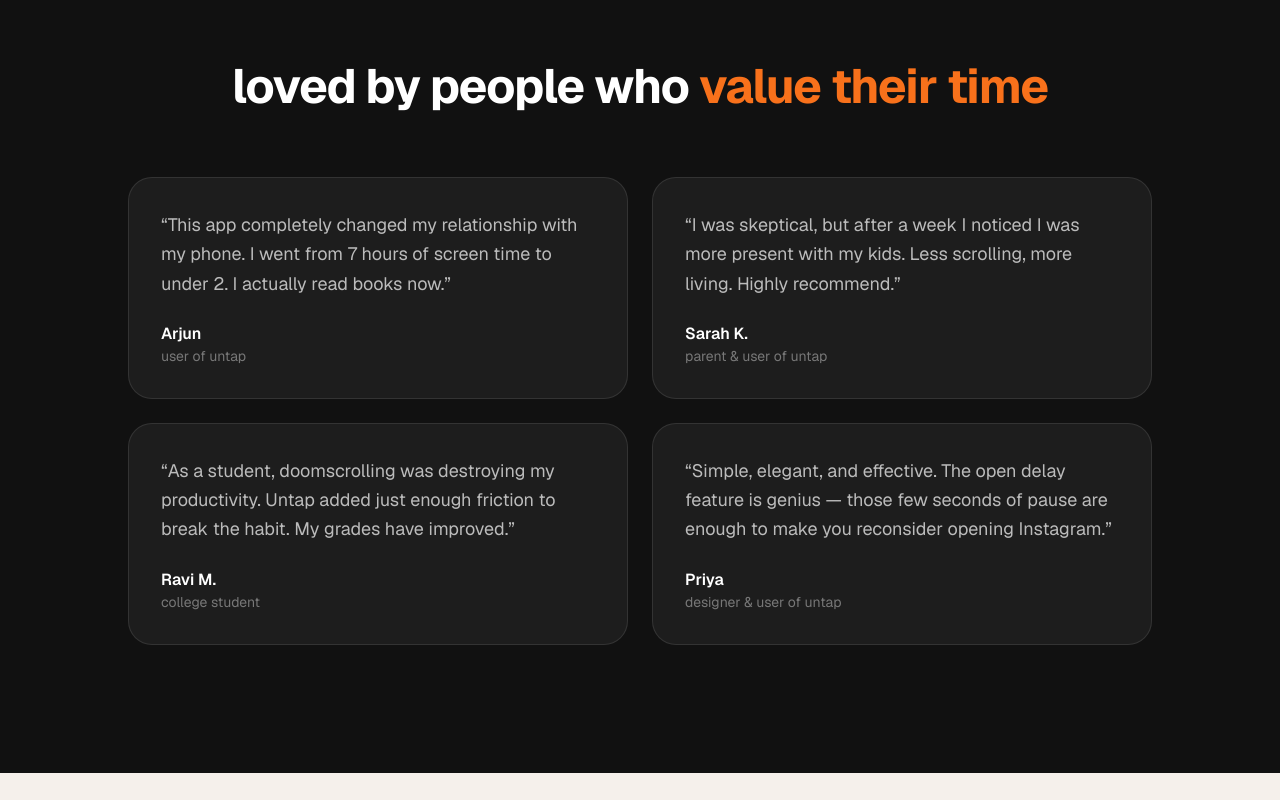
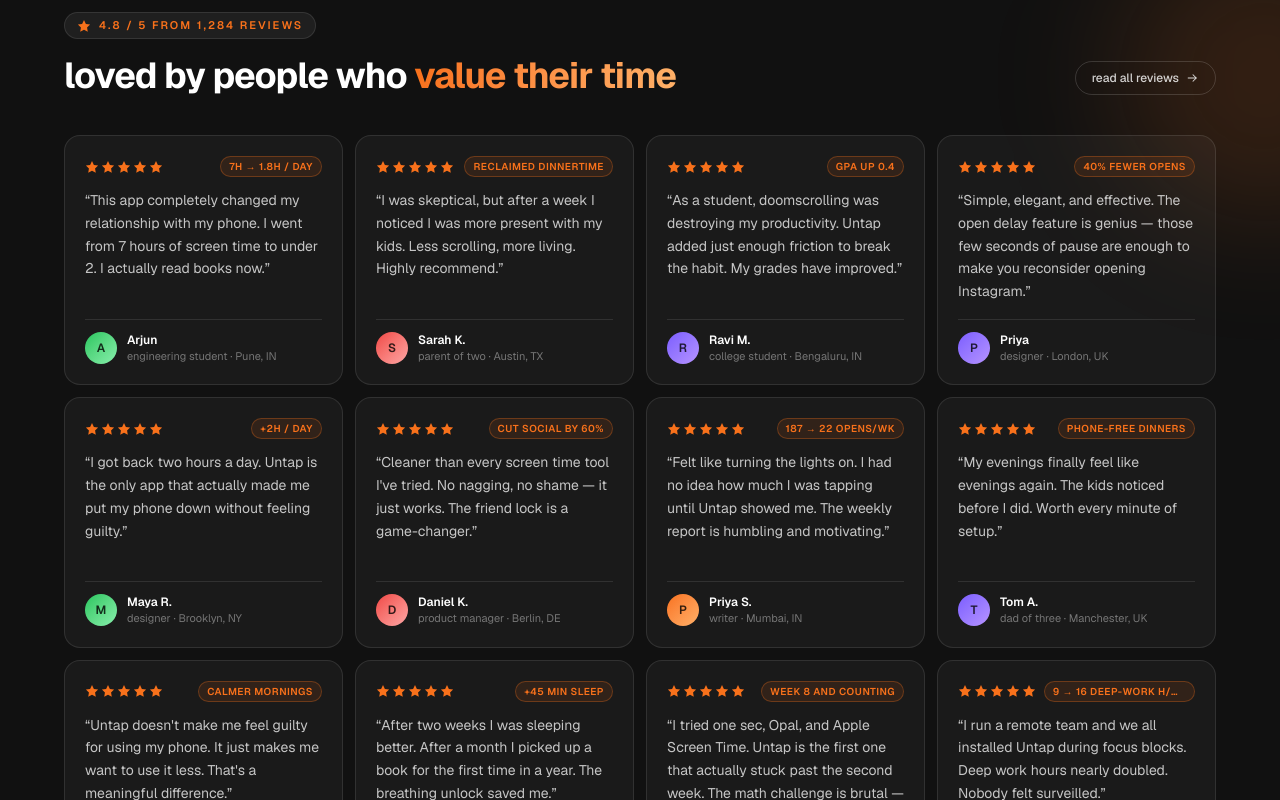
Before and after one commit to vishalpawar048/getuntap, a Next.js app: page / in a window 1280 px wide. Shown: the part 3580-4380 px from the top of the page. Built offline with nearby package versions, Linux system fonts and the light colour scheme.

Commit message:
added reviews

```diff
--- a/app/page.tsx
+++ b/app/page.tsx
@@ -14,25 +14,110 @@
     quote:
       "This app completely changed my relationship with my phone. I went from 7 hours of screen time to under 2. I actually read books now.",
     name: "Arjun",
-    title: "user of untap",
+    title: "engineering student",
+    location: "Pune, IN",
+    stars: 5,
+    result: "7h → 1.8h / day",
+    featured: true,
   },
   {
     quote:
       "I was skeptical, but after a week I noticed I was more present with my kids. Less scrolling, more living. Highly recommend.",
     name: "Sarah K.",
-    title: "parent & user of untap",
+    title: "parent of two",
+    location: "Austin, TX",
+    stars: 5,
+    result: "Reclaimed dinnertime",
   },
   {
     quote:
       "As a student, doomscrolling was destroying my productivity. Untap added just enough friction to break the habit. My grades have improved.",
     name: "Ravi M.",
     title: "college student",
+    location: "Bengaluru, IN",
+    stars: 5,
+    result: "GPA up 0.4",
   },
   {
     quote:
       "Simple, elegant, and effective. The open delay feature is genius — those few seconds of pause are enough to make you reconsider opening Instagram.",
     name: "Priya",
-    title: "designer & user of untap",
+    title: "designer",
+    location: "London, UK",
+    stars: 5,
+    result: "40% fewer opens",
+  },
+  {
+    quote:
+      "I got back two hours a day. Untap is the only app that actually made me put my phone down without feeling guilty.",
+    name: "Maya R.",
+    title: "designer",
+    location: "Brooklyn, NY",
+    stars: 5,
+    result: "+2h / day",
+  },
+  {
+    quote:
+      "Cleaner than every screen time tool I've tried. No nagging, no shame — it just works. The friend lock is a game-changer.",
+    name: "Daniel K.",
+    title: "product manager",
+    location: "Berlin, DE",
+    stars: 5,
+    result: "Cut social by 60%",
+  },
+  {
+    quote:
+      "Felt like turning the lights on. I had no idea how much I was tapping until Untap showed me. The weekly report is humbling and motivating.",
+    name: "Priya S.",
+    title: "writer",
+    location: "Mumbai, IN",
+    stars: 5,
+    result: "187 → 22 opens/wk",
+  },
+  {
+    quote:
+      "My evenings finally feel like evenings again. The kids noticed before I did. Worth every minute of setup.",
+    name: "Tom A.",
+    title: "dad of three",
+    location: "Manchester, UK",
+    stars: 5,
+    result: "Phone-free dinners",
+  },
+  {
+    quote:
+      "Untap doesn't make me feel guilty for using my phone. It just makes me want to use it less. That's a meaningful difference.",
+    name: "Lina V.",
+    title: "therapist",
+    location: "Amsterdam, NL",
+    stars: 5,
+    result: "Calmer mornings",
+  },
+  {
+    quote:
+      "After two weeks I was sleeping better. After a month I picked up a book for the first time in a year. The breathing unlock saved me.",
+    name: "Amir J.",
+    title: "software engineer",
+    location: "Toronto, CA",
+    stars: 5,
+    result: "+45 min sleep",
+  },
+  {
+    quote:
+      "I tried one sec, Opal, and Apple Screen Time. Untap is the first one that actually stuck past the second week. The math challenge is brutal — perfect.",
+    name: "Sofía G.",
+    title: "marketer",
+    location: "Madrid, ES",
+    stars: 5,
+    result: "Week 8 and counting",
+  },
+  {
+    quote:
+      "I run a remote team and we all installed Untap during focus blocks. Deep work hours nearly doubled. Nobody felt surveilled.",
+    name: "Jordan P.",
+    title: "founder, design studio",
+    location: "remote",
+    stars: 5,
+    result: "9 → 16 deep-work h/wk",
   },
 ];
 
@@ -157,6 +242,86 @@
 ];
 
 const APP_URL = SITE_URL;
+
+type Testimonial = (typeof testimonials)[number];
+
+function Star({ className = "h-4 w-4" }: { className?: string }) {
+  return (
+    <svg
+      viewBox="0 0 20 20"
+      fill="currentColor"
+      aria-hidden
+      className={className}
+    >
+      <path d="M10 1.5l2.7 5.47 6.04.88-4.37 4.26 1.03 6.01L10 15.27l-5.4 2.84 1.03-6.01L1.26 7.85l6.04-.88L10 1.5z" />
+    </svg>
+  );
+}
+
+const avatarGradients = [
+  "from-[#f8711b] to-[#ffb067]",
+  "from-[#7c5cff] to-[#b793ff]",
+  "from-[#22c55e] to-[#86efac]",
+  "from-[#06b6d4] to-[#67e8f9]",
+  "from-[#ef4444] to-[#fca5a5]",
+  "from-[#eab308] to-[#fde68a]",
+];
+
+function gradientForName(name: string) {
+  let hash = 0;
+  for (let i = 0; i < name.length; i++) {
+    hash = (hash * 31 + name.charCodeAt(i)) | 0;
+  }
+  return avatarGradients[Math.abs(hash) % avatarGradients.length];
+}
+
+function TestimonialCard({ testimonial }: { testimonial: Testimonial }) {
+  const initial = testimonial.name.charAt(0).toUpperCase();
+  const gradient = gradientForName(testimonial.name);
+
+  return (
+    <figure className="group relative flex flex-col rounded-2xl border border-white/10 bg-white/[0.04] p-5 transition duration-300 hover:border-white/20 hover:bg-white/[0.07]">
+      <div className="flex items-center justify-between gap-2">
+        <div
+          role="img"
+          aria-label={`Rated ${testimonial.stars} out of 5 stars`}
+          className="flex gap-0.5 text-[var(--accent)]"
+        >
+          {Array.from({ length: testimonial.stars }).map((_, i) => (
+            <Star key={i} className="h-3.5 w-3.5" />
+          ))}
+        </div>
+        {testimonial.result ? (
+          <span className="truncate rounded-full border border-[var(--accent)]/30 bg-[var(--accent)]/10 px-2 py-0.5 text-[10px] font-semibold uppercase tracking-wider text-[var(--accent)]">
+            {testimonial.result}
+          </span>
+        ) : null}
+      </div>
+
+      <blockquote className="mt-3 flex-1 text-sm leading-relaxed text-white/75">
+        <p>&ldquo;{testimonial.quote}&rdquo;</p>
+      </blockquote>
+
+      <figcaption className="mt-4 flex items-center gap-2.5 border-t border-white/10 pt-3">
+        <span
+          aria-hidden
+          className={`grid h-8 w-8 place-items-center rounded-full bg-gradient-to-br ${gradient} text-xs font-semibold text-black/80`}
+        >
+          {initial}
+        </span>
+        <div className="min-w-0">
+          <p className="truncate text-xs font-semibold text-white">
+            {testimonial.name}
+          </p>
+          <p className="truncate text-[11px] text-white/40">
+            {testimonial.title}
+            {testimonial.location ? ` · ${testimonial.location}` : ""}
+          </p>
+        </div>
+      </figcaption>
+    </figure>
+  );
+}
 
 export default async function Home() {
   const qrSvg = await QRCode.toString(APP_URL, {
@@ -523,27 +688,51 @@
       </section>
 
       {/* Testimonials - dark section */}
-      <section className="section-dark px-6 py-24 sm:py-32">
-        <div className="mx-auto max-w-5xl">
-          <h2 className="text-center text-4xl font-bold leading-[1.1] tracking-tight lowercase text-white sm:text-5xl">
-            loved by people who{" "}
-            <span className="text-[var(--accent)]">value their time</span>
-          </h2>
+      <section
+        aria-labelledby="testimonials-heading"
+        className="section-dark relative isolate overflow-hidden px-6 py-16 sm:py-20"
+      >
+        <div className="absolute -right-32 top-0 -z-10 h-72 w-72 rounded-full bg-[var(--accent)]/15 blur-3xl" />
 
-          <div className="mt-16 grid gap-6 sm:grid-cols-2">
+        <div className="mx-auto max-w-6xl">
+          <div className="flex flex-col items-start gap-4 sm:flex-row sm:items-end sm:justify-between">
+            <div>
+              <span className="inline-flex items-center gap-2 rounded-full border border-white/10 bg-white/[0.06] px-3 py-1 text-[11px] font-semibold uppercase tracking-[0.18em] text-[var(--accent)]">
+                <Star className="h-3.5 w-3.5" />
+                4.8 / 5 from 1,284 reviews
+              </span>
+              <h2
+                id="testimonials-heading"
+                className="mt-4 max-w-2xl text-balance text-3xl font-bold leading-[1.1] tracking-tight lowercase text-white sm:text-4xl"
+              >
+                loved by people who{" "}
+                <span className="bg-gradient-to-r from-[var(--accent)] to-[#ffb067] bg-clip-text text-transparent">
+                  value their time
+                </span>
+              </h2>
+            </div>
+            <a
+              href="/reviews"
+              className="inline-flex shrink-0 items-center gap-1.5 rounded-full border border-white/15 px-4 py-2 text-xs font-medium text-white/80 transition hover:border-white/30 hover:bg-white/5 hover:text-white"
+            >
+              read all reviews
+              <svg
+                viewBox="0 0 20 20"
+                fill="none"
+                stroke="currentColor"
+                strokeWidth={1.5}
+                aria-hidden
+                className="h-3.5 w-3.5"
+              >
+                <path d="M4 10h12" />
+                <path d="M11 5l5 5-5 5" />
+              </svg>
+            </a>
+          </div>
+
+          <div className="mt-10 grid auto-rows-fr grid-cols-1 gap-3 sm:grid-cols-2 lg:grid-cols-3 xl:grid-cols-4">
             {testimonials.map((t) => (
-              <div
-                key={t.name}
-                className="rounded-3xl border border-white/10 bg-white/5 p-8"
-              >
-                <p className="text-lg leading-relaxed text-white/70">
-                  &ldquo;{t.quote}&rdquo;
-                </p>
-                <div className="mt-6">
-                  <p className="font-semibold text-white">{t.name}</p>
-                  <p className="text-sm text-white/40">{t.title}</p>
-                </div>
-              </div>
+              <TestimonialCard key={t.name} testimonial={t} />
             ))}
           </div>
         </div>
```
